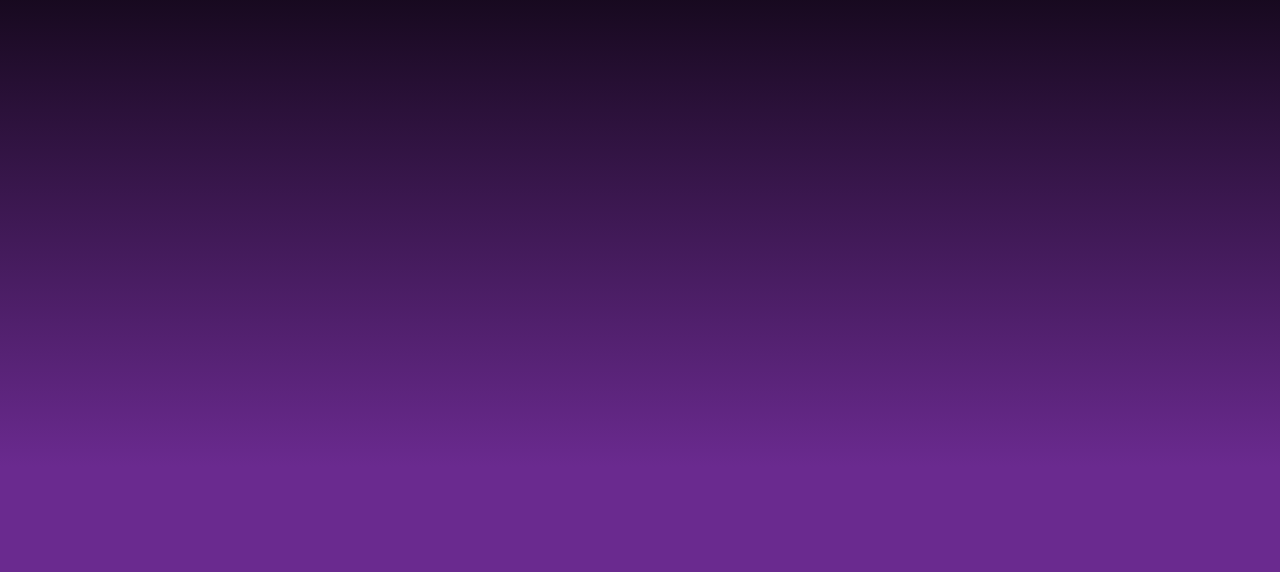
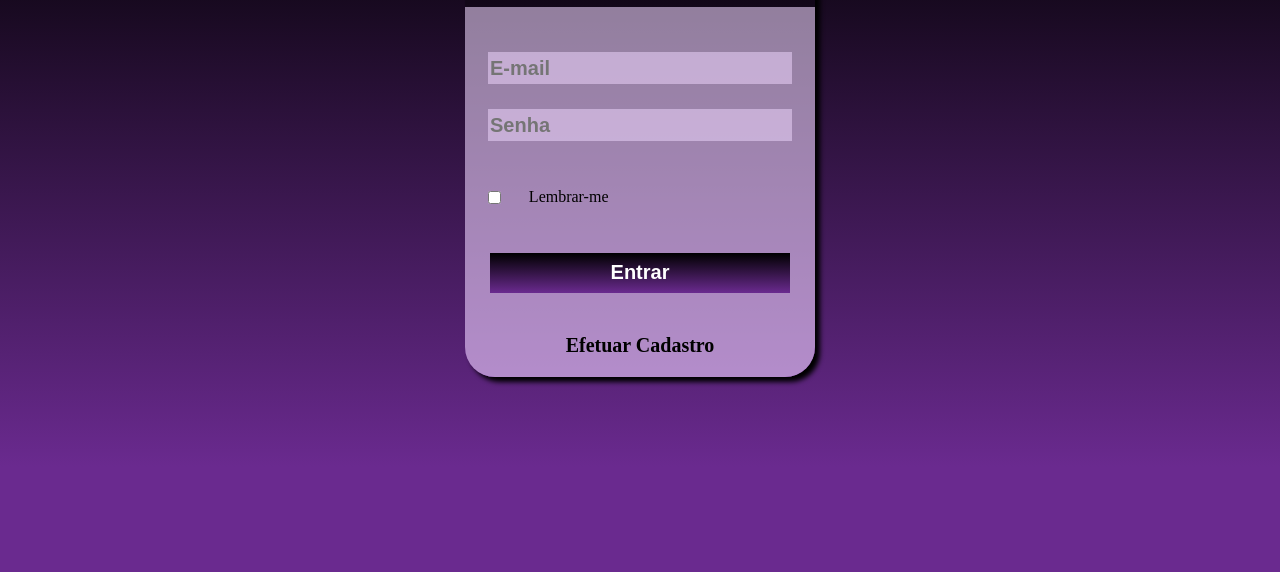
Before and after one commit to Don616/sitetarot, a plain HTML site: page Site/login.html in a window 1280 px wide. Shown: the part 228-800 px from the top of the page. Drawn offline with Linux system fonts and the light colour scheme; a web font is replaced by a local one.

Commit message:
terminando a tela de login

```diff
--- a/Site/css/cadastro.css
+++ b/Site/css/cadastro.css
@@ -19,6 +19,7 @@ html{
     justify-content: flex-start;
     flex-direction: column;
     border-radius: 30px;
+    box-shadow: 5px 5px 5px black;
 }
 .titulo{
     height: 15%;
@@ -46,7 +47,7 @@ html{
     flex-direction: column;
     justify-content: flex-start;
     text-align: center;
-    background-color: #bfb0c78c;
+    background-color: #291037;
     border-radius: 0px 30px 30px 0px;
 }
 
@@ -75,7 +76,8 @@ html{
     font-size: 20px;
     font-family: Verdana, Geneva, Tahoma, sans-serif;
     font-style: italic;
-    color: grey;
+    color: #291037;
+    font-weight: bold;
 
 
 }
--- a/Site/css/login.css
+++ b/Site/css/login.css
@@ -9,4 +9,112 @@ html{
     justify-content: center;
     /*background-color: #6a2a8f;*/
     background-image: linear-gradient(black, #6a2a8f);
+
 }
+.conteudo {
+    height: 450px;
+    width: 350px;
+    margin-bottom: 30px;
+    background-image: linear-gradient(black, #6a2a8f);
+    display: flex;
+    flex-direction: column;
+    justify-content: center;
+    align-items: center;
+    border-radius: 30px 30px 30px 30px;
+    box-shadow: 5px 5px 5px black;
+}
+.conteudo h1{
+    color: #fff;
+}
+.credenciais {
+
+    height: 100%;
+    width: 100%;
+    display: flex;
+    flex-direction: column;
+    align-items: center;
+    justify-content: space-around;
+    background-color: #e2c9f09d;
+    border-radius: 0px 0px 30px 30px;
+
+}
+.dados {
+    display: flex;
+    flex-direction: column;
+    align-items: space-between;
+    justify-content: space-between;
+
+
+}
+.dados input{
+    margin-top: 25px;
+    color: black;
+    font-size: 20px;
+    font-weight: bold;
+    background-color: #e2c9f09d;
+
+}
+
+.dados input, .credenciais button{
+    width: 300px;
+    height: 30px;
+    color: black;
+    border: none;
+
+}
+.checkbox{
+    display: flex;
+
+    height: 30px;
+    width: 350px;
+    align-items: center;
+    flex-direction: row;
+    justify-content: flex-start;
+    flex-wrap: wrap;
+}
+#lembrar{
+
+    display: flex;
+    align-items: center;
+    justify-content: flex-end;
+    height: 100%;
+    width: 11%;
+}
+#txt_lembrar{
+
+    display: flex;
+    text-align: center;
+    align-items: center;
+    justify-content: flex-end;
+    height: 100%;
+    width: 30%;
+}
+
+#id_check{
+
+    height: 15px;
+    position: static;
+    margin-left: 200px;
+
+}
+
+p {
+    color: black;
+}
+.conteudo button {
+    height: 40px;
+    background-image: linear-gradient(black, #6a2a8f);
+    color: white;
+    border: 0px;
+    font-weight: bolder;
+    font-size: 20px;
+}
+.conteudo a{
+    font-size: 20px;
+    font-weight: bold;
+}
+.conteudo a:hover{ color: #6a2a8f}
+.conteudo button:hover{color: black; cursor: pointer;}
+.conteudo a{
+    color: black;
+}
--- a/Site/login.html
+++ b/Site/login.html
@@ -34,7 +34,23 @@
     </header>
     <main>
         <div class="box1">
+            <div class="conteudo">
+                <img src="" alt="">
+                <h1>Logar no Sistema</h1>
+                <div class="credenciais">
+                    <div class="dados">
+                    <input type="email" placeholder="E-mail">
+                    <input type="password" placeholder="Senha">
+                    </div>
+                    <div class="checkbox">
+                        <div id="lembrar"><input id="id_check" type="checkbox"></div>
+                        <div id="txt_lembrar"><p>Lembrar-me</p></div>
+                    </div>
 
+                    <button>Entrar</button>
+                    <a href="./cadastro.html">Efetuar Cadastro</a>
+                </div>
+            </div>
         </div>
         <script src="script/header.js"></script>
 </body>
```
